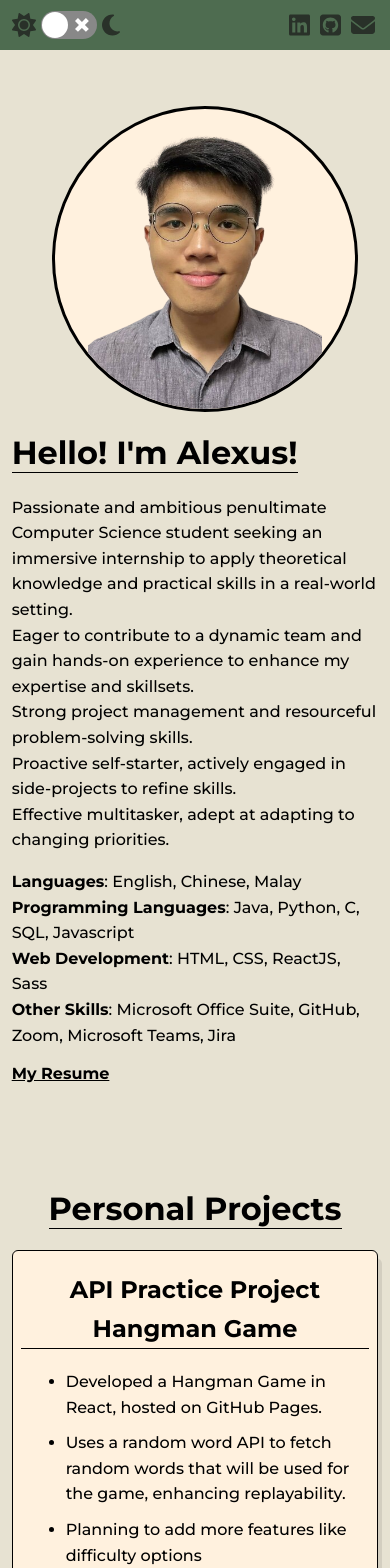
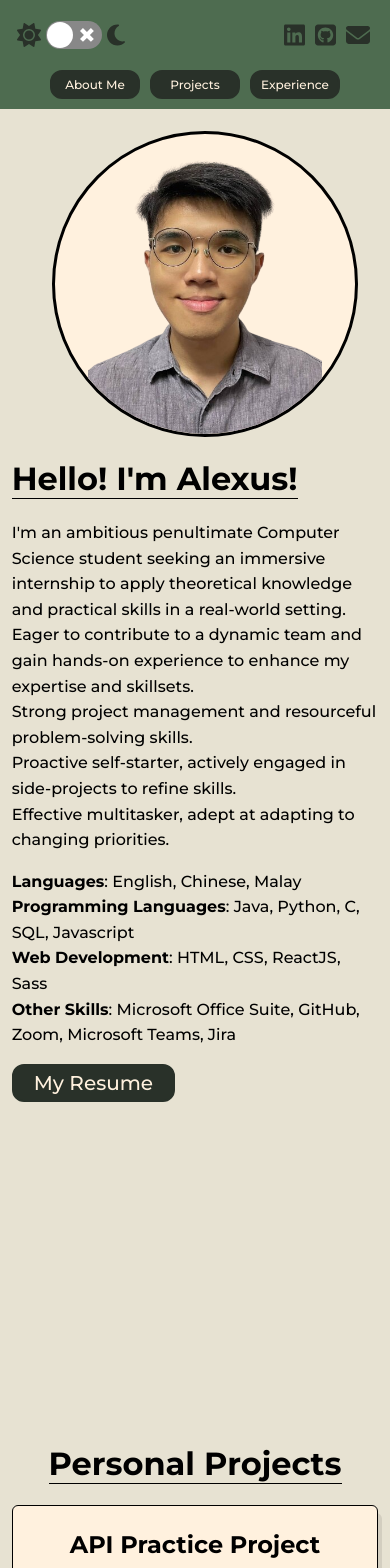
Before and after one commit to alexusljf/alexusljf.github.io, a React (Create React App) app: page / in a window 390 px wide. Shown: the top 1568 px of the page. Built offline with nearby package versions, Linux system fonts and the light colour scheme.

Commit message:
some tweaks
- fix styling for top bar on mobile
- added button for Resume link
- centralized the bio section
- added padding for sections on mobile, to account for increased mobile top bar size
- fix spelling error for PSA project div

```diff
--- a/package.json
+++ b/package.json
@@ -1,6 +1,6 @@
 {
   "name": "personal-site",
-  "version": "0.1.5.2",
+  "version": "0.1.5.3",
   "homepage": "https://alexusljf.github.io/",
   "private": true,
   "dependencies": {
--- a/src/components/Header/Header.css
+++ b/src/components/Header/Header.css
@@ -121,19 +121,51 @@ html{
 }
 @media (max-width: 430px){
     .homeButton, .middleButton, .homeButtonNight, .middleButtonNight{
-        display:none;
         font-size: 12px;
         padding: 5px;
     }
-    .topBar, .topBarNight{
+    .topBar, .topBarNight {
+        height: auto;
+        display: grid;
+        grid-template-rows: auto auto; /* Two rows, one for left/right and one for middle */
+        grid-template-columns: 1fr; /* Single column */
+        align-items: center;
+        padding-left: 15px;
+        padding-right: 15px;
+        padding-top: 10px;
+        padding-bottom: 10px;
+        row-gap: 10px;
+      }
+      .leftSection, .leftSectionNight{
+        width:auto
+      }
+
+      .rightSection, .rightSectionNight {
+        margin-left: -96px;
+      }
+
+
+      .leftSection, .leftSectionNight,
+      .rightSection, .rightSectionNight {
         height: 50px;
-        padding-left: 10px;
-        padding-right: 10px;
-    }
+        grid-row: 1; /* Place left and right sections in the top row */
+      }
+
+      .middleSection, .middleSectionNight {
+        grid-row: 2; /* Place middle section in the bottom row */
+      }
+
+      /* Additional styles for mobile */
+      /* You can adjust padding, margins, etc. as needed */
+      .leftSection,
+      .rightSection,
+      .middleSection, .rightSectionNight, .leftSectionNight, .middleSectionNight {
+      }
+
     .middleButton, .middleButtonNight{
-        display:none;
         margin-left: 5px;
         margin-right: 5px;
+        width: 90px
     }
     .faicon, .faiconNight{
         font-size: 24px;
--- a/src/components/Header/Header.jsx
+++ b/src/components/Header/Header.jsx
@@ -15,7 +15,7 @@ const Header = () => {
             <div className='leftSection'>
                 <NightModeSwitch className = "switch"/>
             </div>
-        <div className="middleSection">
+            <div className="middleSection">
                 <a href = "#mainSection">
                     <button className = {isNightMode === false ? "middleButton" : "middleButtonNight"}>
                         About Me
@@ -31,7 +31,7 @@ const Header = () => {
                         Experience
                     </button>
                 </a>
-        </div>
+            </div>
             <div className="rightSection">
                 <a href="https://www.linkedin.com/in/alexuslim/" target="_blank">
                 <FontAwesomeIcon icon={faLinkedin} className = {isNightMode === false ? "faicon" : "faiconNight"}/>
--- a/src/screens/ExperiencePage/ExperiencePage.css
+++ b/src/screens/ExperiencePage/ExperiencePage.css
@@ -130,3 +130,8 @@
         margin-bottom: -16px;
     }
 }
+@media (max-width: 430px){
+    .experiencePage{
+        padding-top: 13vh;
+    }
+}
--- a/src/screens/HomePage/HomePage.css
+++ b/src/screens/HomePage/HomePage.css
@@ -1,5 +1,6 @@
 .mainPage{
-    padding-top: 10vh;
+    padding-top: 25vh;
+    padding-bottom: 25vh;
     padding-left: 3vw;
     padding-right: 3vw;
     display:flex;
@@ -63,11 +64,55 @@ article{
     font-weight: bold;
     transition: 0.2s;
 }
+.resumeButton{
+    cursor: pointer;
+    font-size: 20px;
+    background-color: #293129;
+    color: #fff1de;
+    border-color: #293129;
+    border-style: solid;
+    padding-left: 20px;
+    padding-right: 20px;
+    padding-top: 5px;
+    padding-bottom: 5px;
+    border-radius: 12px;
+    font-family: 'Montserrat', sans-serif;
+    transition: 0.2s;
+    text-decoration: none;
+    white-space: nowrap;
+}
+.resumeButton:hover{
+    background-color: #7D8F69;
+    color: #395144;
+    border-color: #7D8F69;
+}
+.resumeButtonNight{
+    cursor: pointer;
+    font-size: 20px;
+    background-color: rgb(255, 255, 255);
+    color: rgb(0, 0, 0);
+    border-color: rgb(255, 255, 255);
+    border-style: solid;
+    padding-left: 20px;
+    padding-right: 20px;
+    padding-top: 5px;
+    padding-bottom: 5px;
+    border-radius: 12px;
+    font-family: 'Montserrat', sans-serif;
+    transition: 0.2s;
+    text-decoration: none;
+    white-space: nowrap;
+}
+.resumeButtonNight:hover{
+    background-color: rgba(0, 0, 0, 0.884);
+    border-color: rgba(0, 0, 0, 0.884);
+    color: rgb(255, 255, 255);
+}
 
 @media (max-width: 430px){
     .mainPage{
         flex-direction: column-reverse;
-        padding-top: 10vh;
+        padding-top: 13vh;
         padding-left: 3vw;
         padding-right: 3vw;
     }
@@ -103,4 +148,5 @@ article{
     .resumeLinkNight, .resumeLinkNight:visited{
         color: white;
     }
+
 }
--- a/src/screens/HomePage/HomePage.jsx
+++ b/src/screens/HomePage/HomePage.jsx
@@ -1,10 +1,22 @@
-import React, { useContext } from 'react';
+import React, { useContext, useEffect } from 'react';
 import "./HomePage.css";
 import myPic from "./photo2.png";
 import { NightModeContext } from '../../components/NightModeToggle/NightModeContext';
 
 const HomePage = () => {
     const { isNightMode } = useContext(NightModeContext);
+
+    useEffect(() => {
+      const headingElement = document.querySelector(".heading");
+      const headingNightElement = document.querySelector(".headingNight");
+
+      if (isNightMode === false) {
+        headingElement.style.animation = "typing 3s steps(30) forwards";
+      } else {
+        headingNightElement.style.animation = "typingNight 3s steps(30) forwards";
+      }
+    }, [isNightMode]); // Add isNightMode as a dependency to re-run when it changes
+
 
   return (
 
@@ -14,7 +26,7 @@ const HomePage = () => {
             Hello! I'm Alexus!
         </h1>
         <article>
-        Passionate and ambitious penultimate Computer Science student seeking an immersive internship to apply theoretical knowledge and practical skills in a real-world setting. <br/>
+        I'm an ambitious penultimate Computer Science student seeking an immersive internship to apply theoretical knowledge and practical skills in a real-world setting. <br/>
         Eager to contribute to a dynamic team and gain hands-on experience to enhance my expertise and skillsets. <br/>
         Strong project management and resourceful problem-solving skills. <br/>
         Proactive self-starter, actively engaged in side-projects to refine skills. <br/>
@@ -26,7 +38,11 @@ const HomePage = () => {
         <b>Other Skills</b>: Microsoft Office Suite, GitHub, Zoom, Microsoft Teams, Jira <br/>
         </p>
         </article>
-        <a href = "https://drive.google.com/file/d/11eAecMcNlTtDCSFM_EbI-UdfTyhxEtgQ/view?usp=sharing" target = "_blank" className={isNightMode === false ? "resumeLink" : "resumeLinkNight"}>My Resume</a>
+        <a href = "https://drive.google.com/file/d/11eAecMcNlTtDCSFM_EbI-UdfTyhxEtgQ/view?usp=sharing" target = "_blank" className={isNightMode === false ? "resumeLink" : "resumeLinkNight"}>
+          <button className={isNightMode === false ? "resumeButton" : "resumeButtonNight"}>
+            My Resume
+          </button>
+        </a>
     </div>
     <div className = "pictureContainer">
         <img src = {myPic} className={isNightMode === false ? "myPic" : "myPicNight"}/>
@@ -35,4 +51,5 @@ const HomePage = () => {
   );
 }
 
+
 export default HomePage;
--- a/src/screens/ProjectsPage/ProjectsPage.css
+++ b/src/screens/ProjectsPage/ProjectsPage.css
@@ -136,4 +136,7 @@ article{
         font-size: 16px;
         white-space: nowrap;
     }
+    .projectPage{
+        padding-top: 13vh;
+    }
 }
--- a/src/screens/ProjectsPage/ProjectsPage.jsx
+++ b/src/screens/ProjectsPage/ProjectsPage.jsx
@@ -69,14 +69,13 @@ const ProjectsPage = () => {
         <ProjectDivLink
           modName = "PSA Code Sprint 2023"
           projectName = "AI Resource Allocation Manager"
-          description1 = "•	Developed a front-end mock-up for an AI resource manager designed for PSA’s ports."
+          description1 = "Developed a front-end mock-up for an AI resource manager designed for PSA’s ports."
           description2 = "Utilised React & CSS for development and hosted on GitHub Pages. React, hosted on GitHub Pages."
           description3 = "Gained valuable experience in brainstorming and development within a short timeframe. Also introduced me to the world of hackathons, with this as my first participation."
           toolsUsed = "Tools used: ReactJS, CSS"
           githubLink = "https://github.com/alexusljf/PSA-Code-Sprint-2023"
           githubPagesLink = "https://alexusljf.github.io/PSA-Code-Sprint-2023/"
         />
-
      </div>
   </div>
 
```
Also changed, not shown: 1 other file (tests, documents, lock files or other folders).
